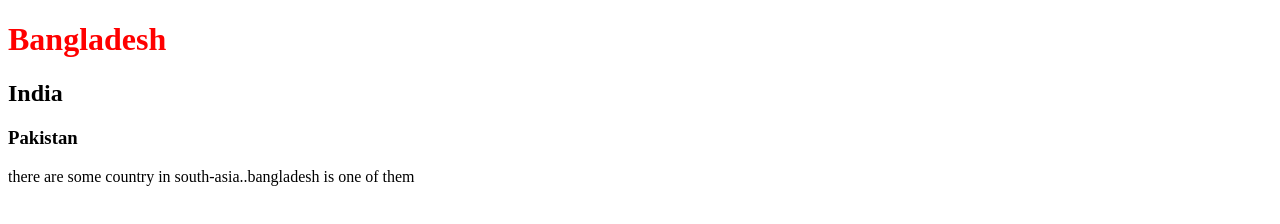
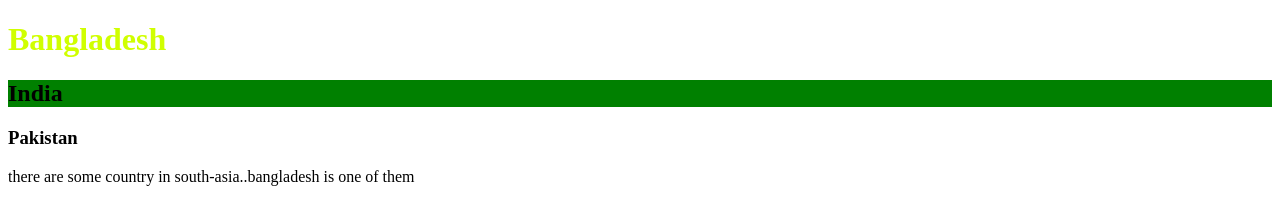
Before and after one commit to mehedi1802hasan/my-six-repo, a plain HTML site: page index.html in a window 1280 px wide. Drawn offline with Linux system fonts and the light colour scheme.

Commit message:
change h1 ,add h2 color

```diff
--- a/style.css
+++ b/style.css
@@ -1,3 +1,6 @@
 h1{
-    color:red;
+    color:rgb(208, 255, 0);
 }
+h2{
+    background-color: green;
+}
```
